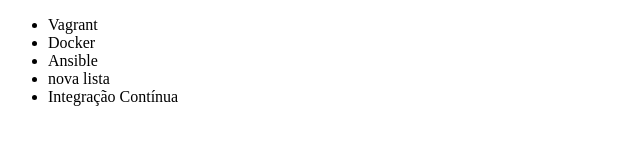
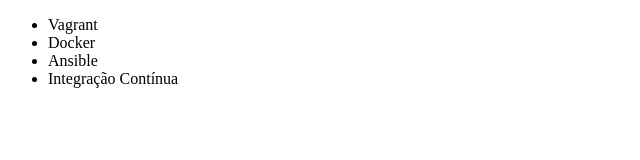
Before and after one commit to GabrielPiresWJ/webjump-git, a plain HTML site: page index.html in a window 1280 px wide. Shown: the whole page, without its empty margins (0-640 px from the left). Drawn offline with Linux system fonts and the light colour scheme.

Commit message:
lista deletada

```diff
--- a/index.html
+++ b/index.html
@@ -9,7 +9,6 @@
         <li>Vagrant</li>
         <li>Docker</li>
         <li>Ansible</li>
-<li> nova lista</li>
         <li>Integração Contínua</li>
     </ul>
 </body>
```
